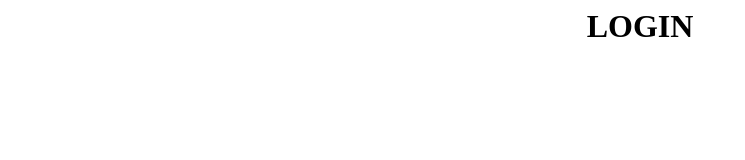
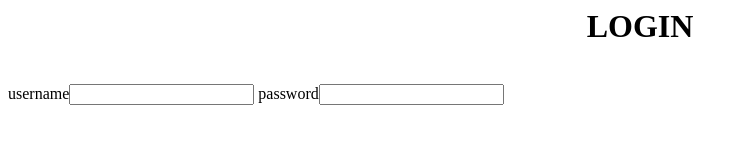
Before and after one commit to Meeraajay/test, a plain HTML site: page index.html in a window 1280 px wide. Shown: the whole page, without its empty margins (0-745 px from the left). Drawn offline with Linux system fonts and the light colour scheme.

Commit message:
added username and password

```diff
--- a/index.html
+++ b/index.html
@@ -1,5 +1,7 @@
 <html>
     <body>
-        <h1 align="center">LOGIN</h1>
+        <h1 align="center">LOGIN</h1><br>
+        username<input type="text">
+        password<input type="password">
     </body>
 </html>
```
